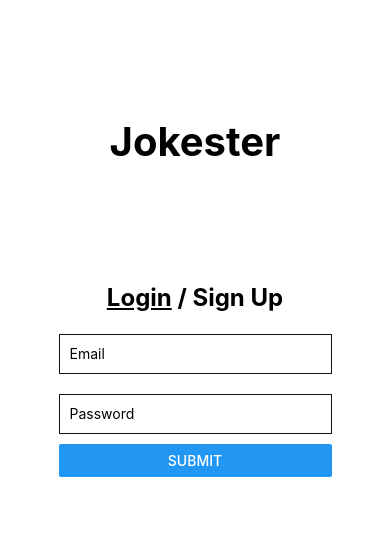
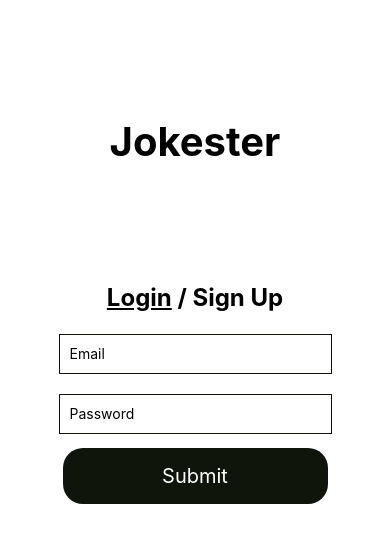
Before and after one commit to ThuyTTTN/Jokester, a React Native app: screen / in a window 390 px wide. Shown: the top 542 px of the page. Built offline with nearby package versions, Linux system fonts and the light colour scheme.

Commit message:
feat: button styling component

```diff
--- a/app.json
+++ b/app.json
@@ -6,7 +6,7 @@
     "orientation": "portrait",
     "icon": "./assets/icon.png",
     "userInterfaceStyle": "light",
-    "backgroundColor": "#c7a90b",
+    "backgroundColor": "#cfc516",
     "splash": {
       "image": "./assets/splash.png",
       "resizeMode": "contain",
--- a/component/Login.jsx
+++ b/component/Login.jsx
@@ -1,6 +1,7 @@
 import React, { useState } from "react";
 import { Text, Button, StyleSheet, TextInput, View } from "react-native";
 import Colors from "../theme/Colors";
+import PrimaryButton from "./PrimaryButton";
 
 const Login = () => {
   const [email, setEmail] = useState("");
@@ -29,7 +30,7 @@ const Login = () => {
           onChangeText={setPassword}
           fontSize={16}
         />
-        <Button title="Submit" onPress={handleLogin} />
+        <PrimaryButton onPress={handleLogin}>Submit</PrimaryButton>
       </View>
     </View>
   );
--- /dev/null
+++ b/component/PrimaryButton.jsx
@@ -0,0 +1,48 @@
+import { View, Text, Pressable, StyleSheet } from "react-native";
+import Colors from "../theme/Colors";
+
+const PrimaryButton = ({ children }) => {
+  const handlePress = () => {
+    console.log("pressed!");
+  };
+
+  return (
+    <View style={styles.buttonOuterContainer}>
+      <Pressable
+        style={styles.buttonContainer}
+        onPress={({ pressed }) =>
+          pressed
+            ? [styles.buttonContainer, styles.pressed]
+            : styles.buttonContainer
+        }
+        android_ripple={{ color: "#283022" }}
+      >
+        <Text style={styles.textStyle}>{children}</Text>
+      </Pressable>
+    </View>
+  );
+};
+
+export default PrimaryButton;
+
+const styles = StyleSheet.create({
+  buttonOuterContainer: {
+    borderRadius: 20,
+    margin: 4,
+    overflow: "hidden",
+  },
+  buttonContainer: {
+    backgroundColor: Colors.smokeyBlack,
+    paddingVertical: 16,
+    paddingHorizontal: 16,
+    elevation: 2,
+  },
+  textStyle: {
+    color: "white",
+    textAlign: "center",
+    fontSize: 20,
+  },
+  pressed: {
+    opacity: 0.75,
+  },
+});
--- a/component/SignUp.jsx
+++ b/component/SignUp.jsx
@@ -1,6 +1,7 @@
 import React, { useState } from "react";
 import { Text, Button, StyleSheet, TextInput, View } from "react-native";
 import Colors from "../theme/Colors";
+import PrimaryButton from "./PrimaryButton";
 
 const SignUp = () => {
   const [name, setName] = useState("");
@@ -37,11 +38,7 @@ const SignUp = () => {
           value={password}
           onChangeText={setPassword}
         />
-        <Button
-          color={Colors.smokeyBlack}
-          title="Submit"
-          onPress={handleSignUp}
-        />
+        <PrimaryButton onPress={handleSignUp}>Submit</PrimaryButton>
       </View>
     </View>
   );
```
Also changed, not shown: 1 other file (tests, documents, lock files or other folders).
